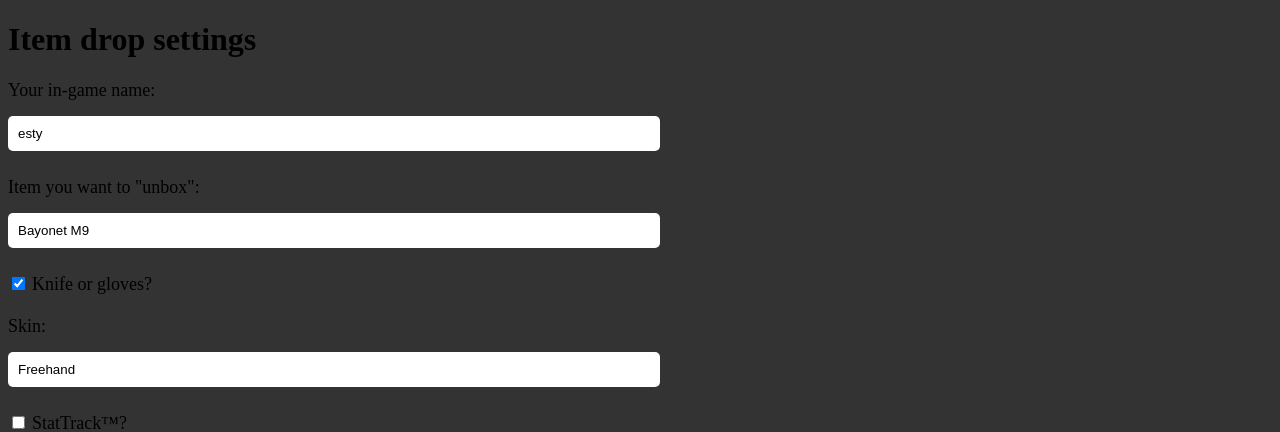
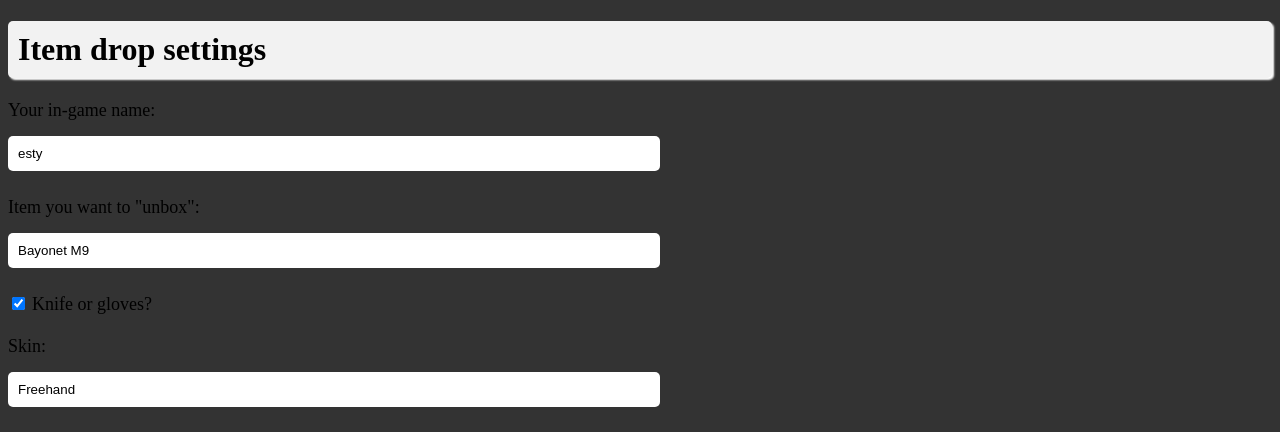
Before and after one commit to esteban-cz/esteban-cz.github.io, a PHP site: page / in a window 1280 px wide. Shown: the top 432 px of the page. Run offline with PHP 8.4, Linux system fonts and the light colour scheme.

Commit message:
Update index.css

```diff
--- a/css/index.css
+++ b/css/index.css
@@ -9,6 +9,14 @@
     padding: 20px;
     border-radius: 10px;
     box-shadow: 0 0 10px rgba(0, 0, 0, 0.5);
+}
+
+h1 {
+    background-color: #f2f2f2;
+    color: black;
+    padding: 10px;
+    border-radius: 5px;
+    box-shadow: 2px 2px 2px white;
 }
 
 input[type='text'] {
```
